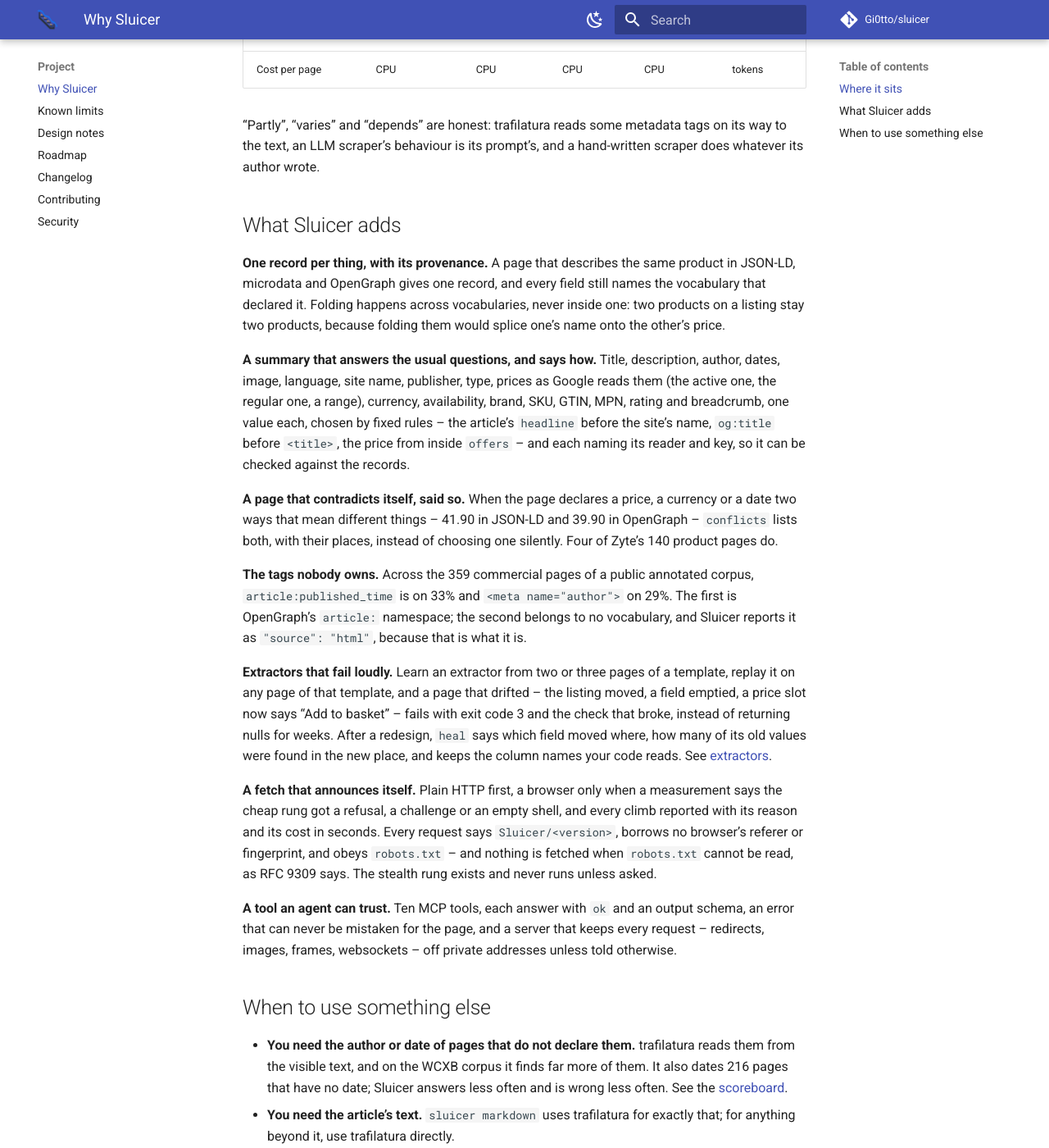
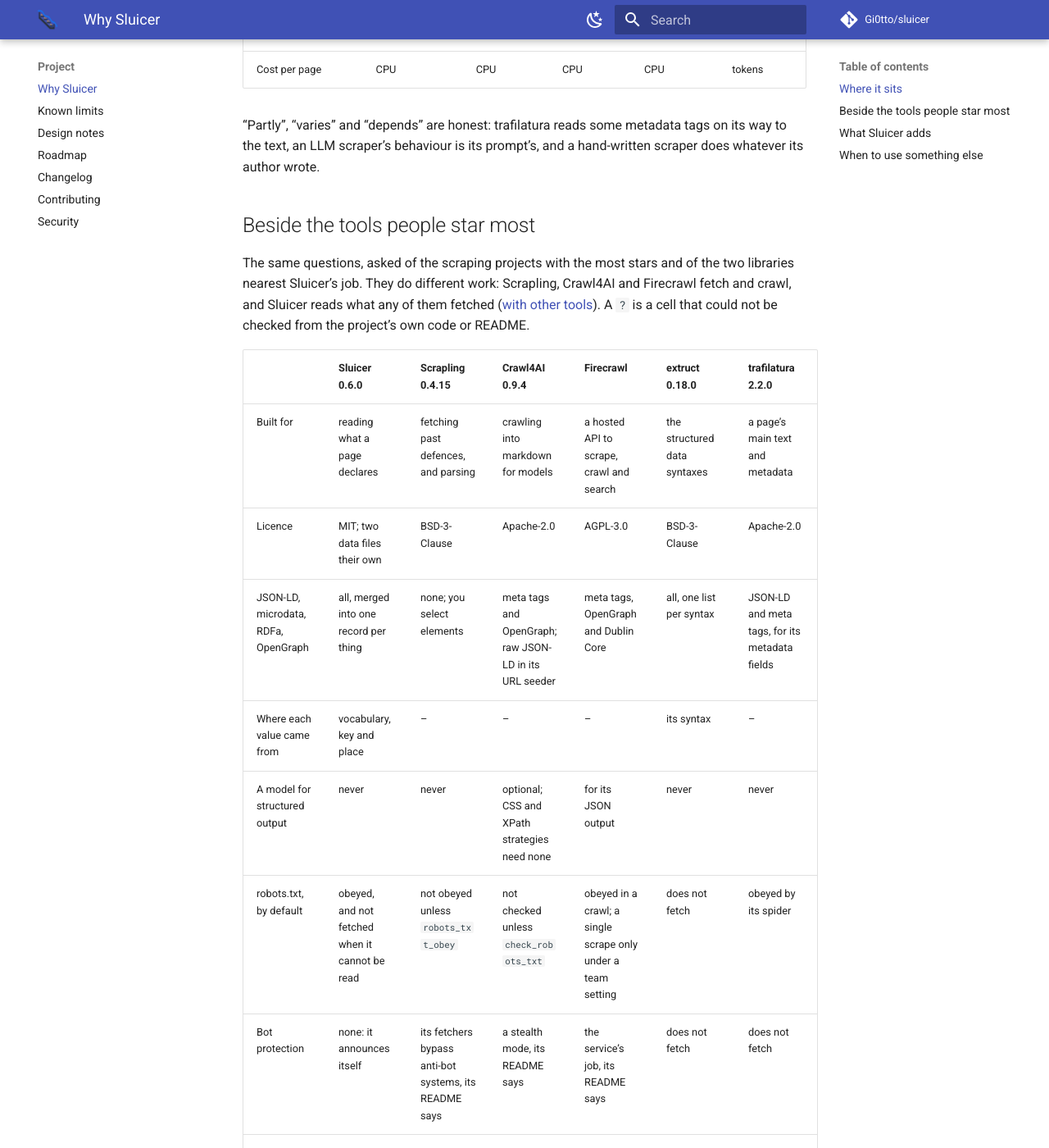
Before and after one commit to Gi0tto/sluicer, an MkDocs documentation site: the page built from docs/why.md, in a window 1280 px wide and 1400 px high, scrolled down 1204 px. Shown: the whole window at 82% size. Built offline with MkDocs 1.6.1 and Material for MkDocs 9.7.7, drawn with Linux system fonts in a browser that asks for light colours; comment, search, counter and statistics services are not loaded; some of the changed text lies outside the part shown.

Commit message:
docs: Sluicer beside the scraping tools people star most
Scrapling, Crawl4AI and Firecrawl, and the two libraries nearest Sluicer's
job, asked the same ten questions -- what each is built for, its licence,
which structured data it reads, whether a model makes its structured
output, robots.txt by default, bot protection, a changed layout, an MCP
server, where it runs -- each cell read from the project's code at one
commit, with the files named, and a "?" where it could not be. The row on
bot protection repeats what each README claims and says so.

Why Sluicer also now says a value's place is part of its provenance, and
that a page contradicting itself is said so.

```diff
--- a/docs/why.md
+++ b/docs/why.md
@@ -26,6 +26,39 @@
 "Partly", "varies" and "depends" are honest: trafilatura reads some metadata
 tags on its way to the text, an LLM scraper's behaviour is its prompt's, and a
 hand-written scraper does whatever its author wrote.
+
+## Beside the tools people star most
+
+The same questions, asked of the scraping projects with the most stars and of
+the two libraries nearest Sluicer's job. They do different work: Scrapling,
+Crawl4AI and Firecrawl fetch and crawl, and Sluicer reads what any of them
+fetched ([with other tools](agents.md#with-other-tools)). A `?` is a cell that
+could not be checked from the project's own code or README.
+
+| | Sluicer 0.6.0 | Scrapling 0.4.15 | Crawl4AI 0.9.4 | Firecrawl | extruct 0.18.0 | trafilatura 2.2.0 |
+|---|---|---|---|---|---|---|
+| Built for | reading what a page declares | fetching past defences, and parsing | crawling into markdown for models | a hosted API to scrape, crawl and search | the structured data syntaxes | a page's main text and metadata |
+| Licence | MIT; two data files their own | BSD-3-Clause | Apache-2.0 | AGPL-3.0 | BSD-3-Clause | Apache-2.0 |
+| JSON-LD, microdata, RDFa, OpenGraph | all, merged into one record per thing | none; you select elements | meta tags and OpenGraph; raw JSON-LD in its URL seeder | meta tags, OpenGraph and Dublin Core | all, one list per syntax | JSON-LD and meta tags, for its metadata fields |
+| Where each value came from | vocabulary, key and place | -- | -- | -- | its syntax | -- |
+| A model for structured output | never | never | optional; CSS and XPath strategies need none | for its JSON output | never | never |
+| robots.txt, by default | obeyed, and not fetched when it cannot be read | not obeyed unless `robots_txt_obey` | not checked unless `check_robots_txt` | obeyed in a crawl; a single scrape only under a team setting | does not fetch | obeyed by its spider |
+| Bot protection | none: it announces itself | its fetchers bypass anti-bot systems, its README says | a stealth mode, its README says | the service's job, its README says | does not fetch | does not fetch |
+| When a site's layout changes | fails loudly, exit 3; `heal` says what moved | relocates an element by similarity, when asked | ? | ? | -- | -- |
+| MCP server | ten tools, each annotated read-only | yes | in its Docker server | yes | no | no |
+| Where it runs | your machine | your machine | your machine, or its Docker server | its cloud with a key, or self-hosted | your machine | your machine |
+
+Read from each project at one commit on 2026-09-24 -- Scrapling `0b85f7e`,
+Crawl4AI `86e6464`, Firecrawl `fd9c74c`, extruct `a31daaa`, trafilatura
+`c852cae` -- among them Scrapling's `spiders/spider.py`
+(`robots_txt_obey: bool = False`) and `parser.py` (`relocate`), Crawl4AI's
+`async_configs.py` (`check_robots_txt: bool = False`), `utils.py`
+(`extract_metadata`) and `async_url_seeder.py`, Firecrawl's
+`controllers/v2/types.ts` (`ignoreRobotsTxt` defaulting to false),
+`scrapeURL/shouldCheckRobots.ts`, `scrapeURL/lib/extractMetadata.ts` and
+`scrapeURL/transformers/llmExtract.ts`, and trafilatura's `spider.py` and
+`metadata.py`. The bot-protection row repeats
+what each README claims; it was not tested here.
 
 ## What Sluicer adds
 
```
